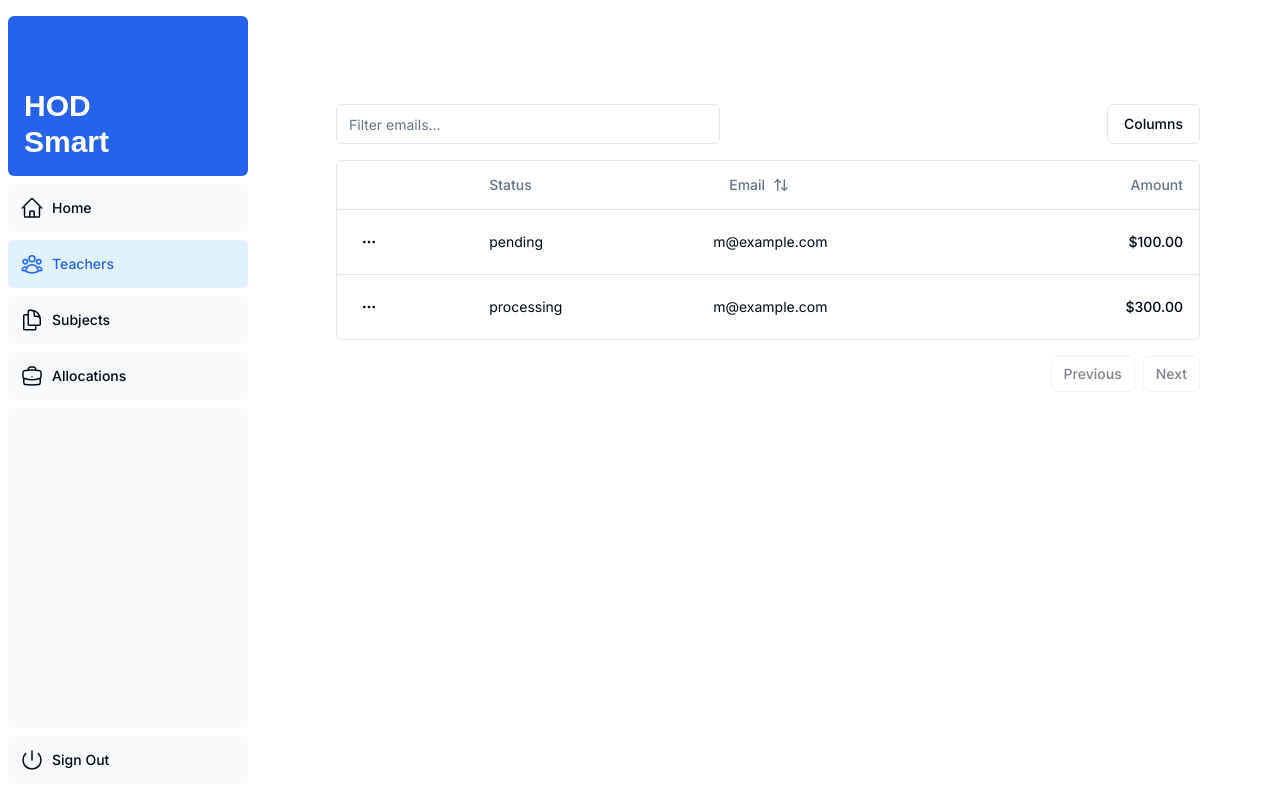
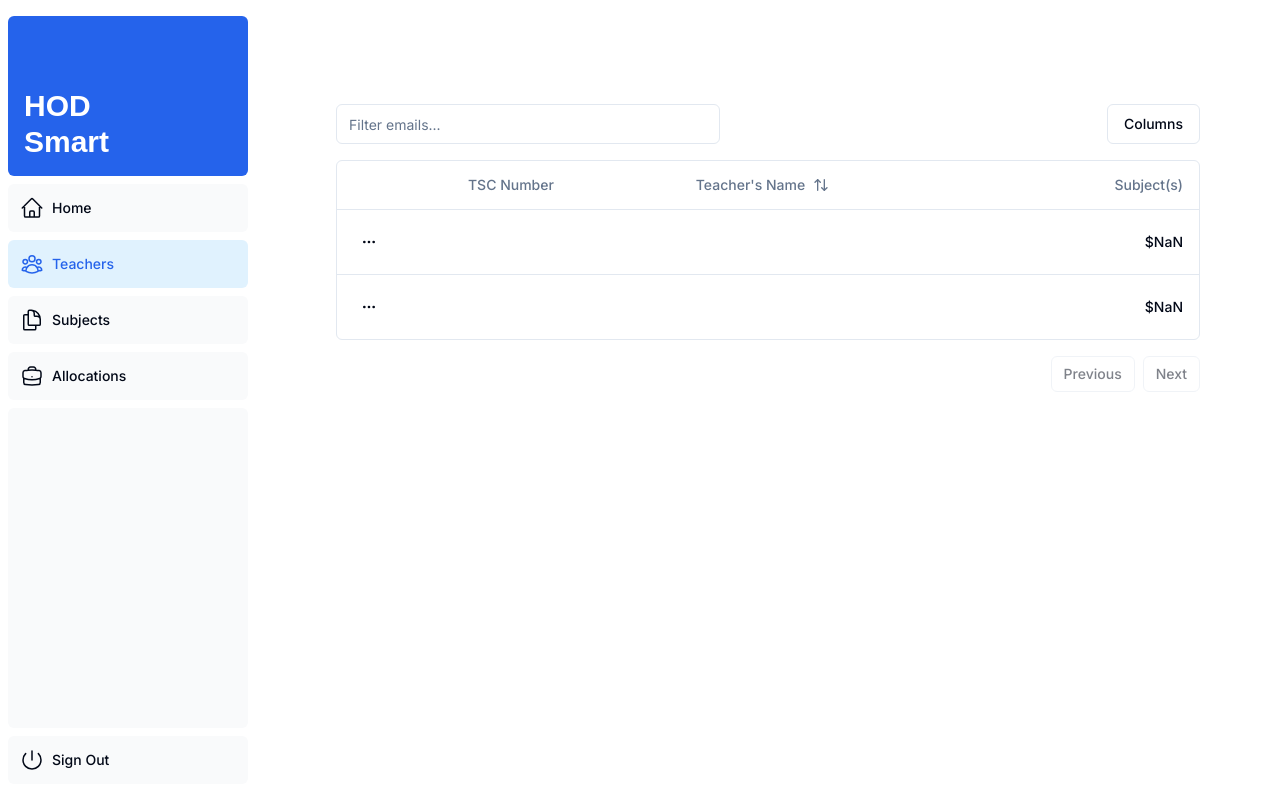
Before and after one commit to matthewkuria/hodsmart, a Next.js app: page /dashboard/teachers in a window 1280 px wide. Built offline with nearby package versions, Linux system fonts and the light colour scheme; a web font is replaced by a local one.

Commit message:
modify the columns in the data table to suit the needs of hodsmart

```diff
--- a/app/dashboard/teachers/columns.tsx
+++ b/app/dashboard/teachers/columns.tsx
@@ -18,9 +18,9 @@ import {
 // You can use a Zod schema here if you want.
 export type Payment = {
   id: string
-  amount: number
-  status: "pending" | "processing" | "success" | "failed"
-  email: string
+  tscNumber: number
+  fullName: string
+  subjects: string
 }
 
 export const columns: ColumnDef<Payment>[] = [
@@ -42,10 +42,10 @@ export const columns: ColumnDef<Payment>[] = [
                 <DropdownMenuItem
                   onClick={() => navigator.clipboard.writeText(payment.id)}
                 >
-                  Copy payment ID
+                  Copy TSC Number
                 </DropdownMenuItem>
                 <DropdownMenuSeparator />
-                <DropdownMenuItem>View customer</DropdownMenuItem>
+                <DropdownMenuItem>View teacher</DropdownMenuItem>
                 <DropdownMenuItem>View payment details</DropdownMenuItem>
               </DropdownMenuContent>
             </DropdownMenu>
@@ -53,26 +53,26 @@ export const columns: ColumnDef<Payment>[] = [
         },
       },
   {
-    accessorKey: "status",
-    header: "Status",
+    accessorKey: "tscNumber",
+    header: "TSC Number",
   },
   {
-    accessorKey: "email",
+    accessorKey: "fullName",
     header: ({ column }) => {
         return (
           <Button
             variant="ghost"
             onClick={() => column.toggleSorting(column.getIsSorted() === "desc")}
           >
-            Email
+            Teacher's Name
             <ArrowUpDown className="ml-2 h-4 w-4" />
           </Button>
         )
       },
   },
   {
-    accessorKey: "amount",
-    header: () => <div className="text-right">Amount</div>,
+    accessorKey: "subjects",
+    header: () => <div className="text-right">Subject(s)</div>,
     cell: ({ row }) => {
       const amount = parseFloat(row.getValue("amount"))
       const formatted = new Intl.NumberFormat("en-US", {
```
